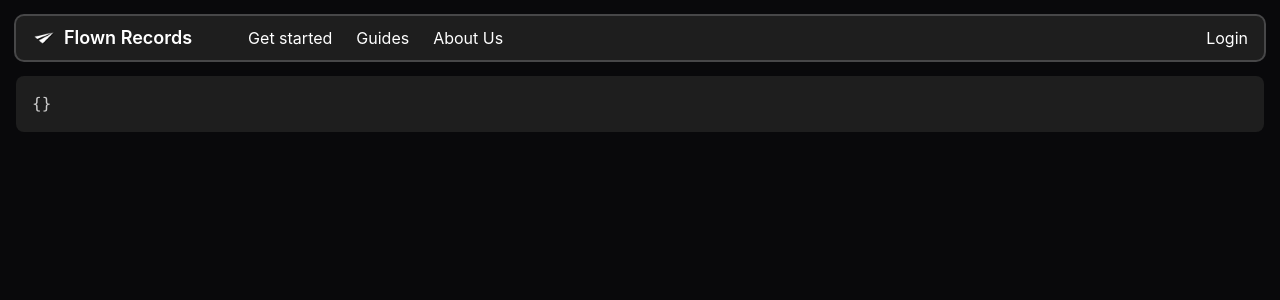
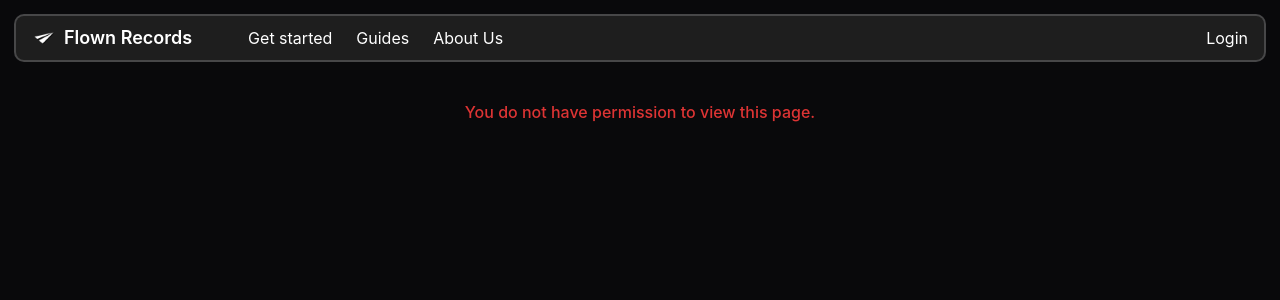
Before and after one commit to flownrecords/website, a React (Vite) app: page /me/raw in a window 1280 px wide. Shown: the top 300 px of the page. Built offline with nearby package versions, Linux system fonts and the light colour scheme; no server answers.

Commit message:
🚧 Added blockage to Raw.tsx

```diff
--- a/src/pages/user/Raw.tsx
+++ b/src/pages/user/Raw.tsx
@@ -19,15 +19,26 @@ function syntaxHighlight(json: string) {
 
 export default function Raw() {
     const { user } = useAuth();
-  const { profilePictureUrl, ...rest } = user || {};
+    const { profilePictureUrl, passwordHash, ...rest } = user as any || {};
     const parsed = { ...rest };
     const json = JSON.stringify(parsed, null, 2);
 
+    const PAGE_ENABLED = false;
+
     return (
+        <>
+            {
+                user?.permissions?.includes("ADMIN") && PAGE_ENABLED ?
+                (
                     <pre
                     className="p-4 m-4 bg-secondary overflow-x-auto rounded-lg"
                     style={{ color: "#ccc" }}
                     dangerouslySetInnerHTML={{ __html: syntaxHighlight(json) }}
                     />
+                ) : (
+                    <p className="text-center text-second-accent font-medium mt-10">You do not have permission to view this page.</p>
+                )
+            }
+        </>
     );
 }
```
Lines whose indentation alone changed are shown as unchanged.
